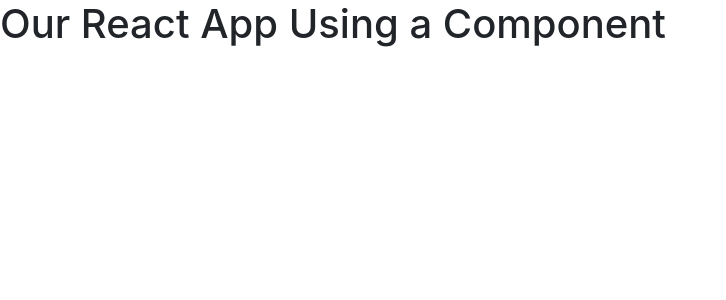
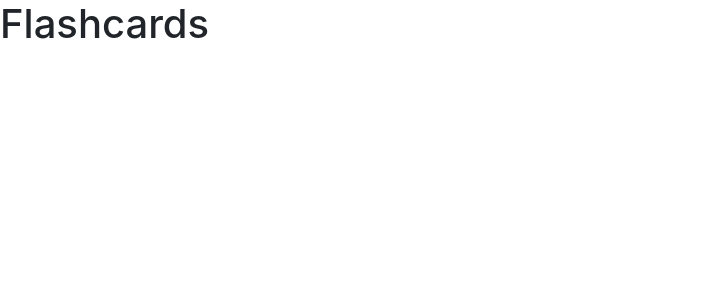
Before and after one commit to chasereske/main-flashcard-app, a React (Create React App) app: page / in a window 1280 px wide. Shown: the top 300 px of the page, without its empty margins (0-726 px from the left). Built offline with nearby package versions, Linux system fonts and the light colour scheme.

Commit message:
Imported the titlebar into the app.jsx file.

```diff
--- a/src/components/app.jsx
+++ b/src/components/app.jsx
@@ -1,10 +1,13 @@
 import React, { Component } from 'react';
+import TitleBar from './TitleBar/titleBar';
 
 class App extends Component {
     state={ }
     render() {
         return (
-            <h1>Our React App Using a Component</h1>
+            <div className = "container-fluid">
+                <TitleBar />
+            </div>
         );
     }
 }
```
